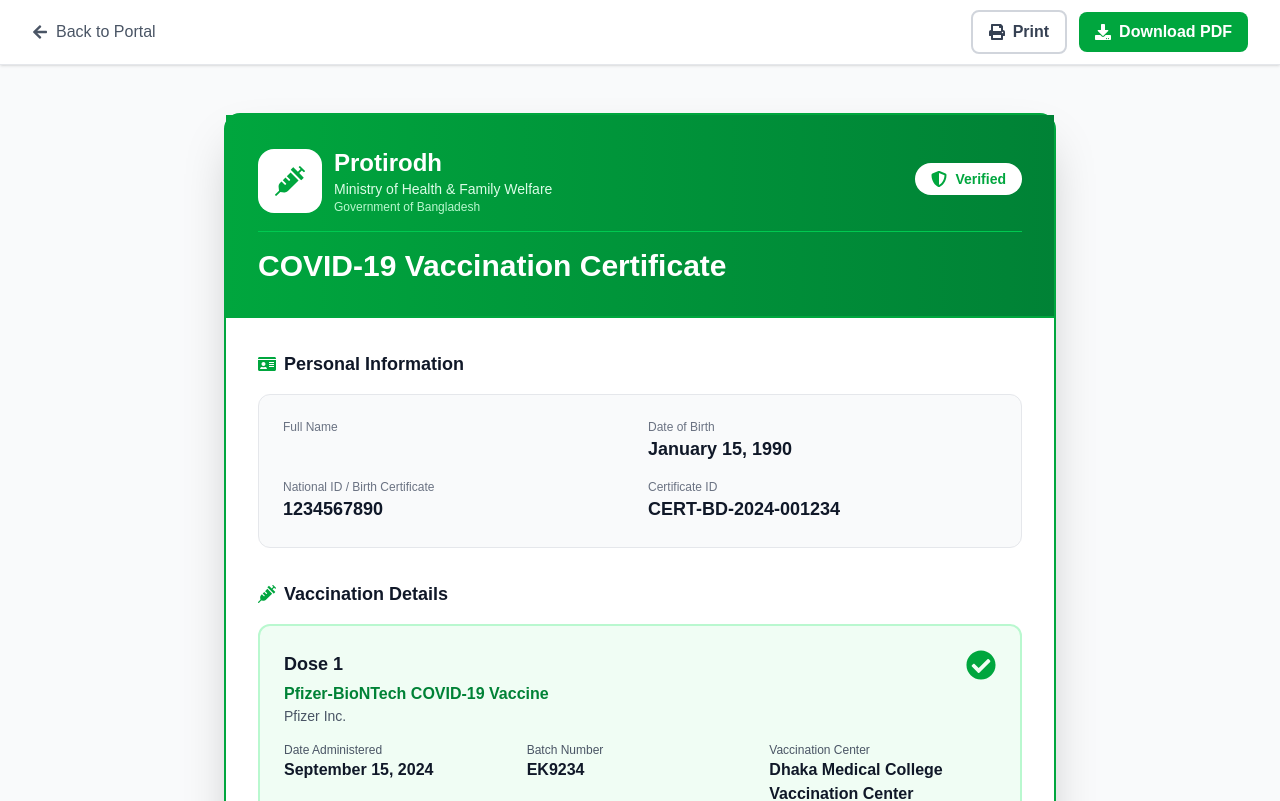
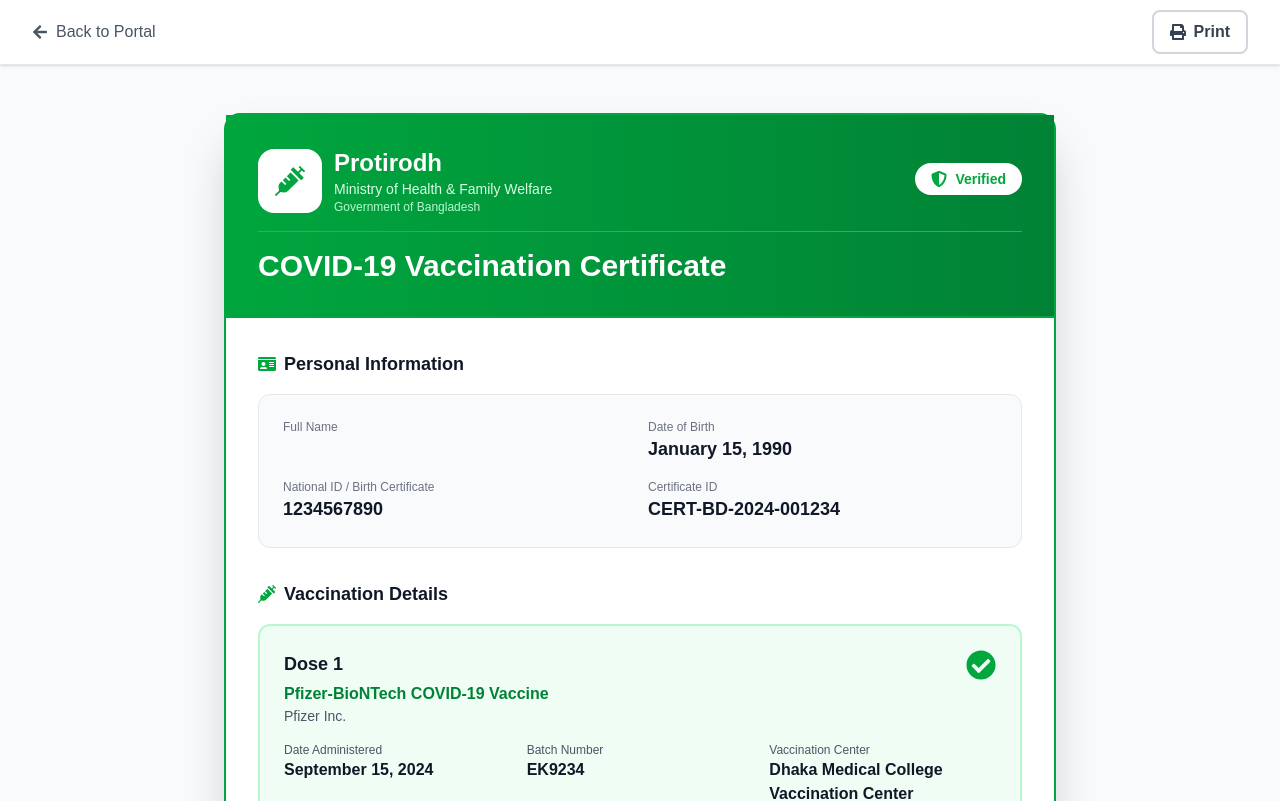
Before and after one commit to NEUB-DevX/protirodh, a Next.js app: page /portal/certificate in a window 1280 px wide. Shown: the top 801 px of the page. Built offline with nearby package versions, Linux system fonts and the light colour scheme; no server answers; sample sign-in values are in the browser's storage.

Commit message:
Removed button

```diff
--- a/app/(dashboard)/portal/certificate/page.tsx
+++ b/app/(dashboard)/portal/certificate/page.tsx
@@ -76,13 +76,6 @@ export default function VaccinationCertificate() {
               >
                 <FaPrint />
                 Print
-              </button>
-              <button
-                onClick={handleDownload}
-                className="flex items-center gap-2 rounded-lg bg-green-600 px-4 py-2 font-semibold text-white transition-colors hover:bg-green-700"
-              >
-                <FaDownload />
-                Download PDF
               </button>
             </div>
           </div>
```
